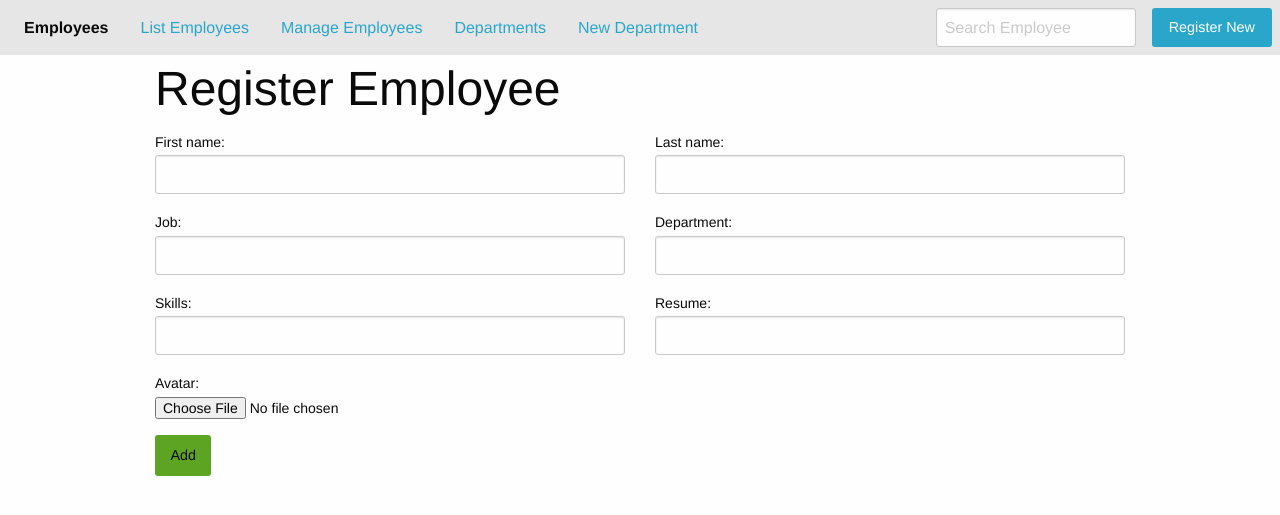
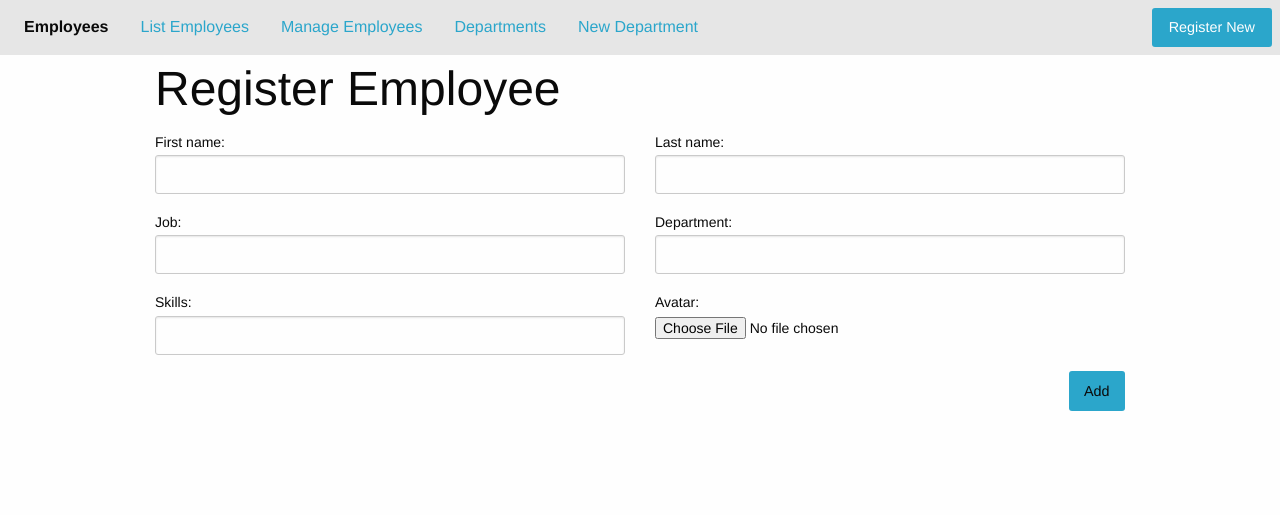
Before and after one commit to apinto25/employees_project, a Django app: template templates/person/add_employee.html in a window 1280 px wide. Shown: the top 515 px of the page. Run offline with Django 3.2, Linux system fonts and the light colour scheme; the template is opened without the code that fills it, so the values that code supplies are empty, except form fields; tables that the repository leaves empty hold one stand-in row (values such as "Sample post"); form fields are guessed from the names that the template uses; some libraries are stand-ins or nearby versions.

Commit message:
Update screens details.

```diff
--- a/apps/person/views.py
+++ b/apps/person/views.py
@@ -105,7 +105,6 @@ class EmployeeCreateView(CreateView):
         "job",
         "department",
         "skill",
-        "resume",
         "avatar"
     ]
     success_url = reverse_lazy("person_app:all_employees_admin")
--- a/templates/department/new_department.html
+++ b/templates/department/new_department.html
@@ -27,7 +27,7 @@ Add New Department
                     {{ form.last_name }}
                 </label>
             </div>
-            <div class="cell">
+            <div class="cell medium-6">
                 <h3>Department Data</h3>
             </div>
             <div class="cell medium-6">
@@ -35,13 +35,13 @@ Add New Department
                     {{ form.department }}
                 </label>
             </div>
-            <div class="cell medium-6">
+            <div class="cell medium-6 ">
                 <label>Department short name:
                     {{ form.short_name }}
                 </label>
             </div>
             <div class="cell">
-                <button type="submit" class="success button">Save</button>
+                <button type="submit" class="primary button">Save</button>
             </div>
         </form>
     </div>
--- a/templates/includes/header.html
+++ b/templates/includes/header.html
@@ -10,7 +10,6 @@
     </div>
     <div class="top-bar-right">
       <ul class="menu">
-        <li><input type="search" placeholder="Search Employee"></li>
         <li><a href="{% url 'person_app:add_employee' %}" class="button">Register New</a></li>
       </ul>
     </div>
--- a/templates/person/add_employee.html
+++ b/templates/person/add_employee.html
@@ -40,17 +40,12 @@ Add Employee
                 </label>
             </div>
             <div class="cell medium-6">
-                <label>Resume:
-                    {{ form.resume }}
-                </label>
-            </div>
-            <div class="cell medium-6">
                 <label>Avatar:
                     {{ form.avatar }}
                 </label>
             </div>
-            <div class="cell">
-                <button type="submit" class="success button">Add</button>
+            <div class="cell" style="text-align: right;">
+                <button type="submit" class="primary button">Add</button>
             </div>
         </form>
     </div>
```
